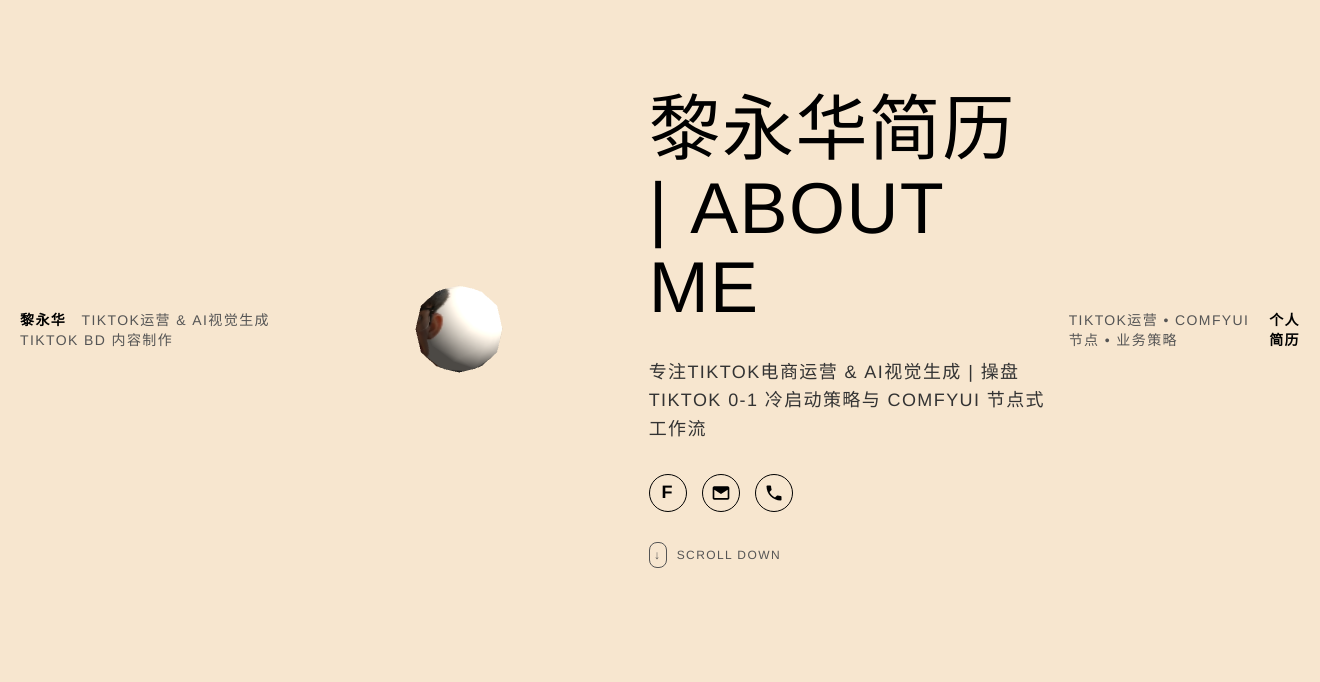
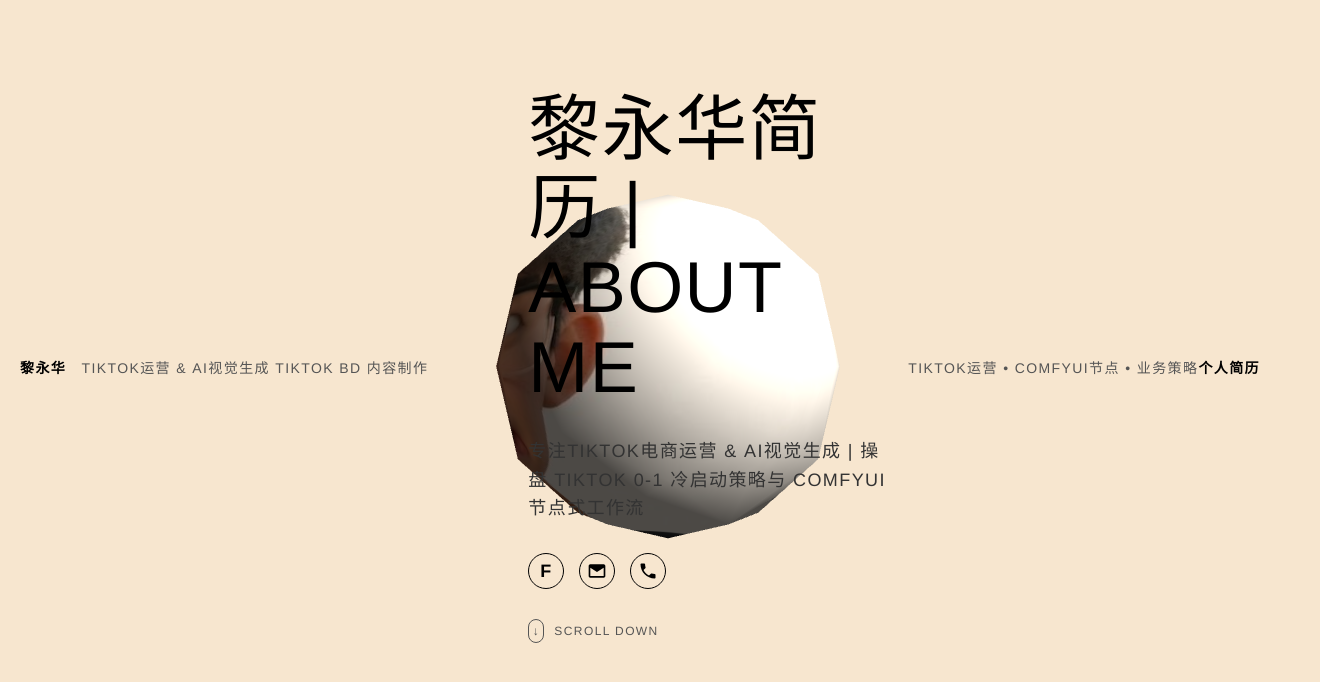
Before and after one commit to liyonghua01/liyonghua01.github.io, a plain HTML site: page index.html in a window 1280 px wide. Shown: the whole page, 1320 px wide, since content can reach past the window. Drawn offline with nearby package versions, Linux system fonts and the light colour scheme; animation ran at ten frames a second.

Commit message:
Update style.css

```diff
--- a/style.css
+++ b/style.css
@@ -2,14 +2,14 @@
 * {
     margin: 0;
     padding: 0;
-    box-spacing: border-box;
+    box-sizing: border-box; /* 修正了之前的小拼写错误 */
 }
 
 body {
-    background-color: #f7e6cf; /* 复制目标图像的米色背景 */
+    background-color: #f7e6cf;
     color: #000;
     font-family: 'Helvetica Neue', Helvetica, Arial, sans-serif;
-    overflow: hidden; /* 防止出现滚动条 */
+    overflow: hidden;
     height: 100vh;
     width: 100vw;
 }
@@ -22,6 +22,8 @@
     height: 100vh;
     width: 100vw;
     padding: 20px;
+    position: relative;
+    z-index: 10; /* 确保 UI 在最上层 */
 }
 
 /* Header 顶部栏样式 */
@@ -41,7 +43,7 @@
 .device-switcher {
     display: flex;
     gap: 15px;
-    background-color: #d1b89c; /* 米色背景下的暗色块 */
+    background-color: #d1b89c;
     padding: 5px 15px;
     border-radius: 20px;
 }
@@ -59,17 +61,23 @@
     align-items: center;
     padding: 20px;
     margin: 40px 0;
+    position: relative; /* 为 Canvas 定位做准备 */
 }
 
+/* Canvas 占据整个背景并居中 */
 .content-left {
-    flex-grow: 1;
+    position: absolute;
+    top: 0;
+    left: 0;
+    width: 100%;
+    height: 100%;
+    z-index: -1; /* 让模型沉入文字下方 */
     display: flex;
     justify-content: center;
     align-items: center;
-    height: 100%;
+    pointer-events: none; /* 让鼠标穿透，防止挡住文字，但 JS 依然能读取鼠标位置 */
 }
 
-/* Canvas 占据左侧的大部分空间并居中 */
 #3d-avatar-canvas {
     width: 100%;
     height: 100%;
@@ -77,15 +85,17 @@
 }
 
 .content-right {
-    width: 400px; /* 固定右侧文本宽度 */
+    width: 400px;
     display: flex;
     flex-direction: column;
     gap: 30px;
     padding-left: 40px;
+    margin-left: auto; /* 把文字推到右边 */
+    pointer-events: auto; /* 恢复文字区域的鼠标点击交互 */
 }
 
 .about-title {
-    font-size: 72px; /* 巨大的 About Me 标题 */
+    font-size: 72px;
     font-weight: 300;
     line-height: 1.1;
 }
```
